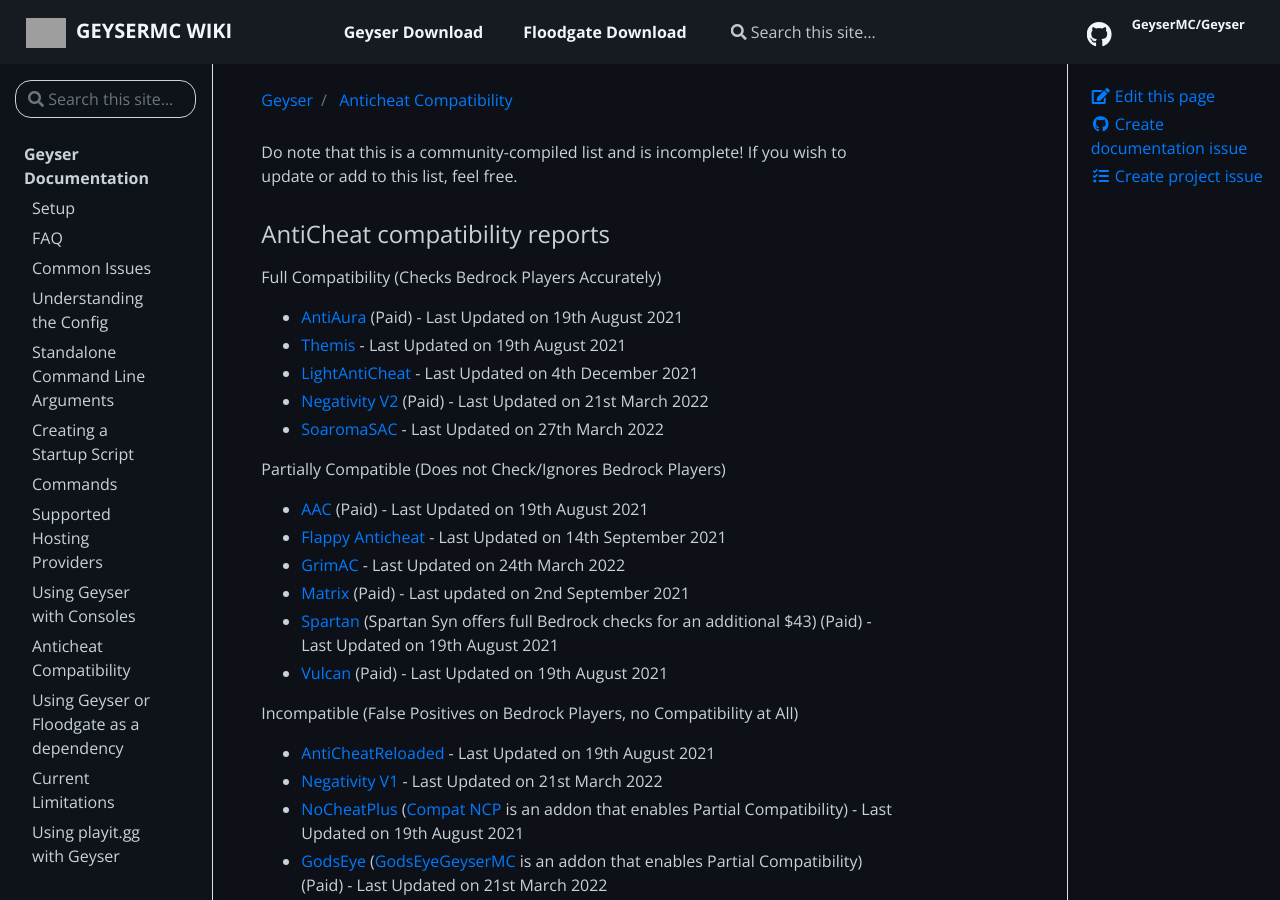
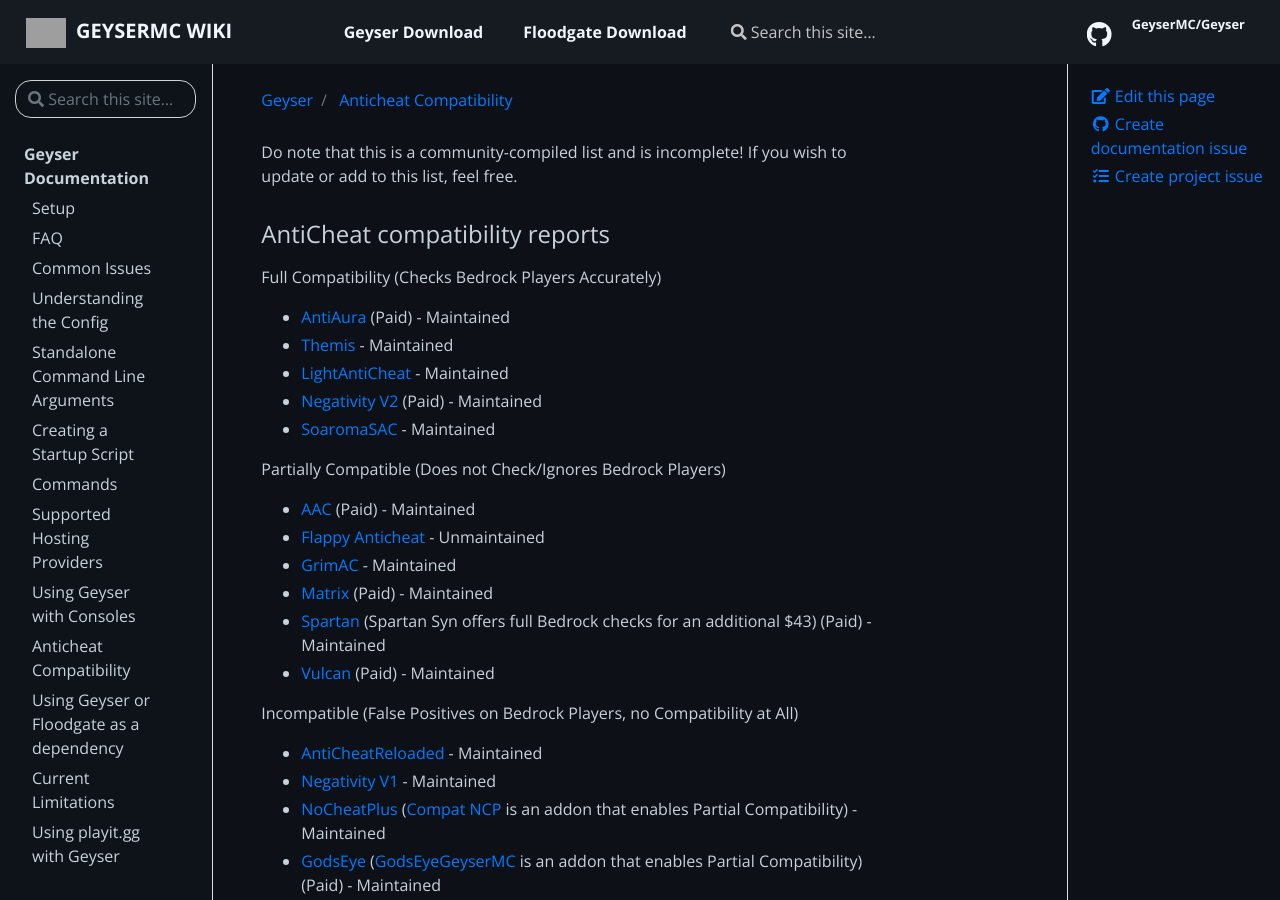
Before and after one commit to GeyserMC/GeyserWiki, a Jekyll site: the page built from _docs/geyser/anticheat-compatibility.md, in a window 1280 px wide and 900 px high. Built offline with Jekyll 4.4.1, drawn with Linux system fonts in a browser that asks for light colours; some of the changed text lies outside the part shown; grey boxes are pictures that could not be loaded.

Commit message:
Update AntiCheats in anticheat-compatibility.md

```diff
--- a/_docs/geyser/anticheat-compatibility.md
+++ b/_docs/geyser/anticheat-compatibility.md
@@ -10,27 +10,27 @@
 
 Full Compatibility (Checks Bedrock Players Accurately)
 
-- [AntiAura](https://www.spigotmc.org/resources/1368/) (Paid) - Last Updated on 19th August 2021
-- [Themis](https://www.spigotmc.org/resources/90766/) - Last Updated on 19th August 2021
-- [LightAntiCheat](https://www.spigotmc.org/resources/96341/) - Last Updated on 4th December 2021
-- [Negativity V2](https://www.spigotmc.org/resources/86874/) (Paid) - Last Updated on 21st March 2022
-- [SoaromaSAC](https://www.spigotmc.org/resources/87702/) - Last Updated on 27th March 2022
+- [AntiAura](https://www.spigotmc.org/resources/1368/) (Paid) - Maintained
+- [Themis](https://www.spigotmc.org/resources/90766/) - Maintained
+- [LightAntiCheat](https://www.spigotmc.org/resources/96341/) - Maintained
+- [Negativity V2](https://www.spigotmc.org/resources/86874/) (Paid) - Maintained
+- [SoaromaSAC](https://www.spigotmc.org/resources/87702/) - Maintained
 
 Partially Compatible (Does not Check/Ignores Bedrock Players)
 
-- [AAC](https://www.spigotmc.org/resources/6442/) (Paid) - Last Updated on 19th August 2021
-- [Flappy Anticheat](https://www.spigotmc.org/resources/92180/) - Last Updated on 14th September 2021
-- [GrimAC](https://github.com/MWHunter/Grim) - Last Updated on 24th March 2022
-- [Matrix](https://matrix.rip/) (Paid) - Last updated on 2nd September 2021
-- [Spartan](https://www.spigotmc.org/resources/25638/) (Spartan Syn offers full Bedrock checks for an additional $43) (Paid) - Last Updated on 19th August 2021
-- [Vulcan](https://www.spigotmc.org/resources/83626/) (Paid) - Last Updated on 19th August 2021
+- [AAC](https://www.spigotmc.org/resources/6442/) (Paid) - Maintained
+- [Flappy Anticheat](https://www.spigotmc.org/resources/92180/) - Unmaintained
+- [GrimAC](https://github.com/MWHunter/Grim) - Maintained
+- [Matrix](https://matrix.rip/) (Paid) - Maintained
+- [Spartan](https://www.spigotmc.org/resources/25638/) (Spartan Syn offers full Bedrock checks for an additional $43) (Paid) - Maintained
+- [Vulcan](https://www.spigotmc.org/resources/83626/) (Paid) - Maintained
 
 Incompatible (False Positives on Bedrock Players, no Compatibility at All)
 
-- [AntiCheatReloaded](https://www.spigotmc.org/resources/23799/) - Last Updated on 19th August 2021
-- [Negativity V1](https://www.spigotmc.org/resources/48399/) - Last Updated on 21st March 2022
-- [NoCheatPlus](https://ci.codemc.io/job/Updated-NoCheatPlus/job/Updated-NoCheatPlus/) ([Compat NCP](https://github.com/Updated-NoCheatPlus/CompatNoCheatPlus/) is an addon that enables Partial Compatibility) - Last Updated on 19th August 2021
-- [GodsEye](https://www.spigotmc.org/resources/69595/) ([GodsEyeGeyserMC](https://github.com/TheDejavu/GodsEyeGeyserMC/releases) is an addon that enables Partial Compatibility) (Paid) - Last Updated on 21st March 2022
-- [Kauri](https://www.spigotmc.org/resources/53721/) (Paid) - Last Updated on 21st March 2022
-- [Reflex](https://www.spigotmc.org/resources/21122/) (Paid) - Last Updated on 19th August 2021
-- [Wraith](https://www.spigotmc.org/resources/66887/) (Paid) - Last Updated on 19th August 2021
+- [AntiCheatReloaded](https://www.spigotmc.org/resources/23799/) - Maintained
+- [Negativity V1](https://www.spigotmc.org/resources/48399/) - Maintained
+- [NoCheatPlus](https://ci.codemc.io/job/Updated-NoCheatPlus/job/Updated-NoCheatPlus/) ([Compat NCP](https://github.com/Updated-NoCheatPlus/CompatNoCheatPlus/) is an addon that enables Partial Compatibility) - Maintained
+- [GodsEye](https://www.spigotmc.org/resources/69595/) ([GodsEyeGeyserMC](https://github.com/TheDejavu/GodsEyeGeyserMC/releases) is an addon that enables Partial Compatibility) (Paid) - Maintained
+- [Kauri](https://www.spigotmc.org/resources/53721/) (Paid) - Maintained
+- [Reflex](https://www.spigotmc.org/resources/21122/) (Paid) - Unmaintained
+- [Wraith](https://www.spigotmc.org/resources/66887/) (Paid) - Maintained
```
